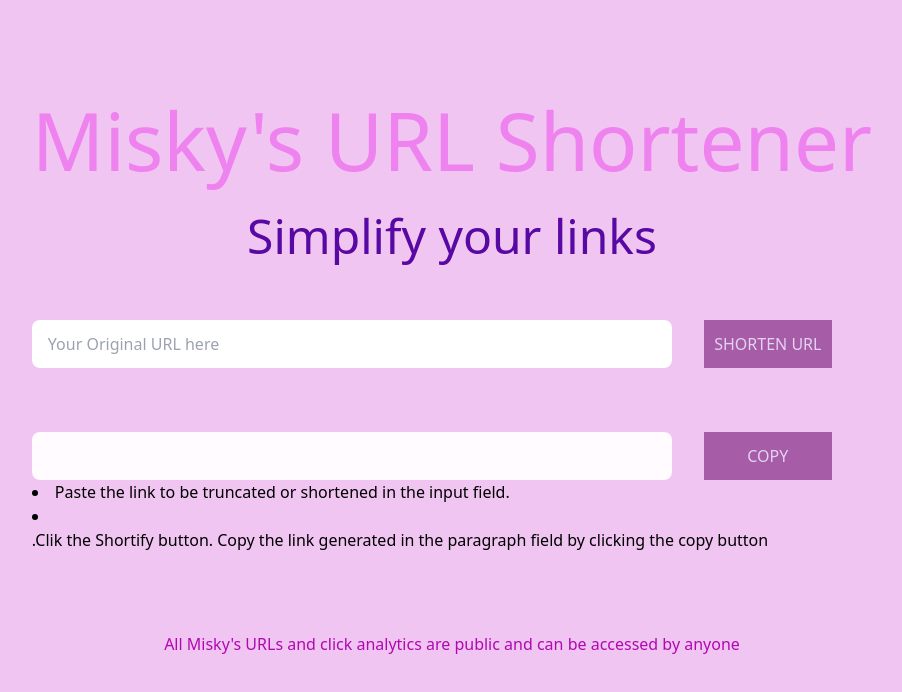
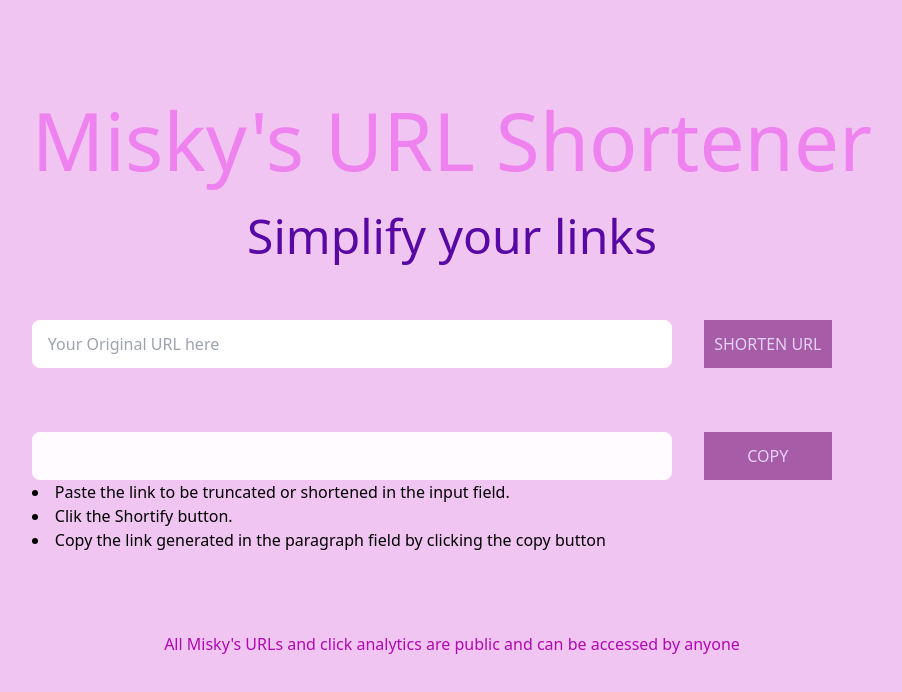
Before and after one commit to miskiat/LINK-SHORTENER, a React (Vite) app: page / in a window 1280 px wide. Shown: the top 692 px of the page, without its empty margins (212-1114 px from the left). Built offline with nearby package versions, Linux system fonts and the light colour scheme.

Commit message:
instruction

```diff
--- a/src/App.jsx
+++ b/src/App.jsx
@@ -23,9 +23,11 @@ function App() {
           <li>
             Paste the link to be truncated or shortened in the input field.
           </li>
-          <li></li>
-          .Clik the Shortify button. Copy the link generated in the paragraph
-          field by clicking the copy button
+          <li>Clik the Shortify button.</li>
+          <li>
+            Copy the link generated in the paragraph field by clicking the copy
+            button
+          </li>
         </div>
         <p className="note">
           All Misky's URLs and click analytics are public and can be accessed by
```
